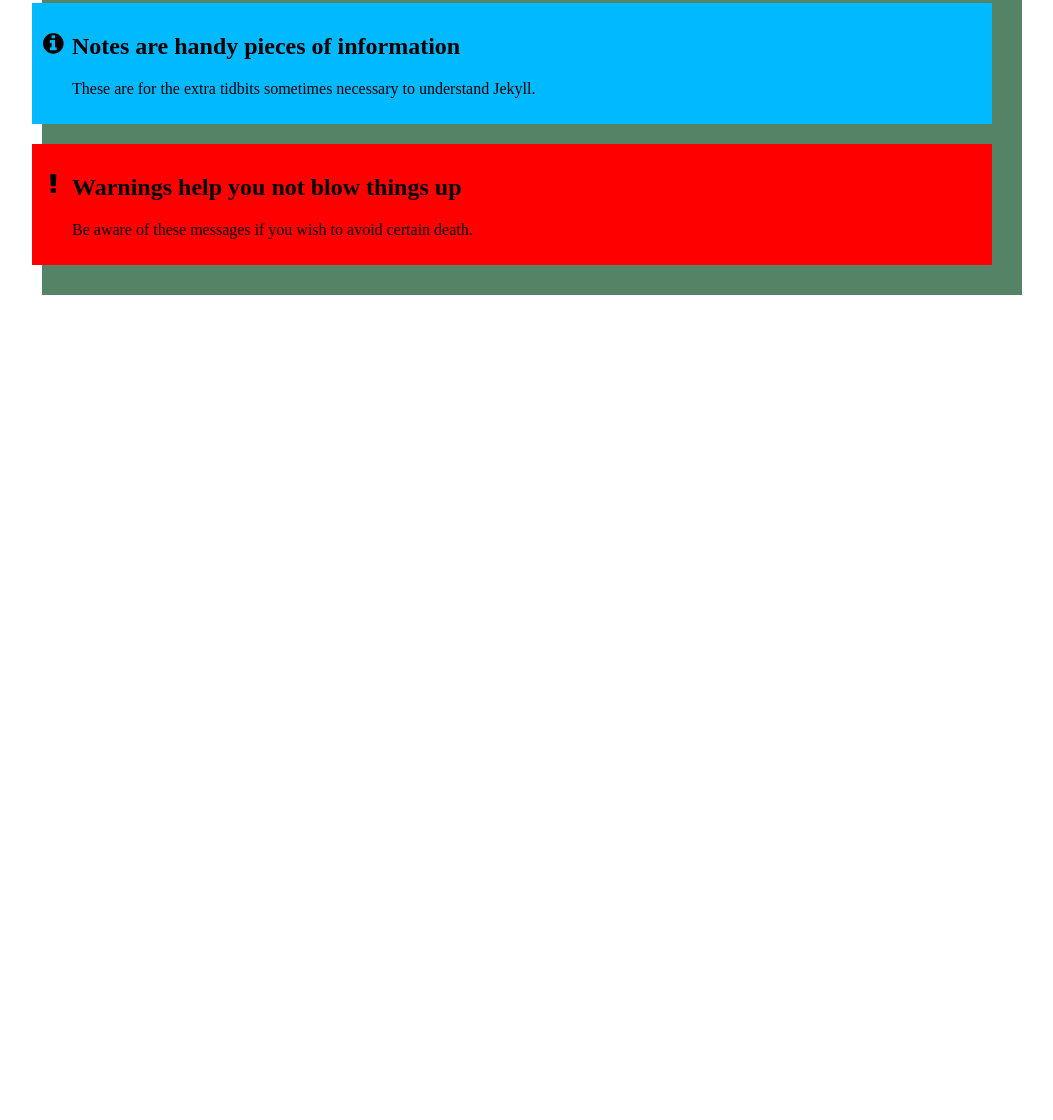
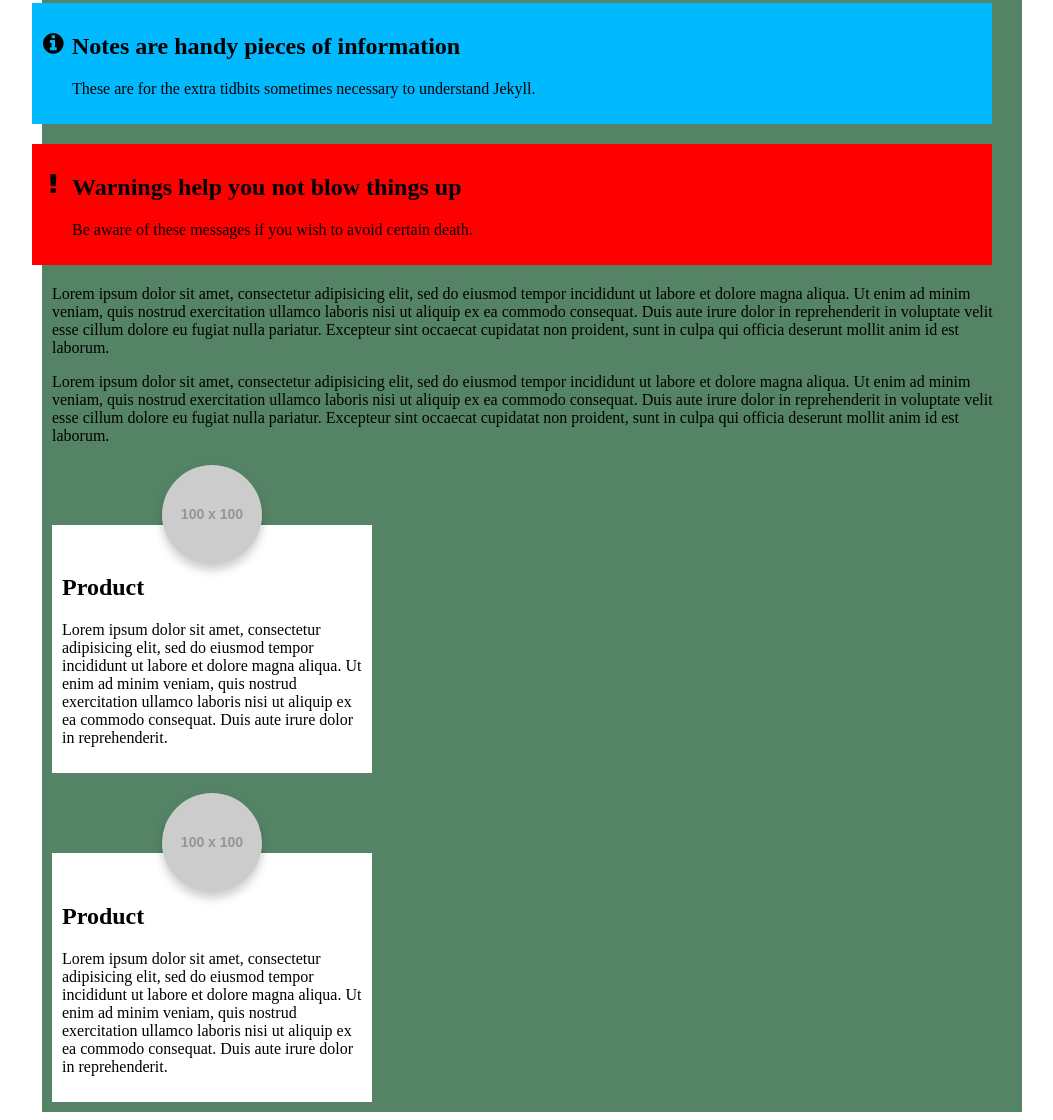
Before and after one commit to mirapatel/position, a plain HTML site: page index.html in a window 1280 px wide. Shown: the part 699-1819 px from the top of the page, without its empty margins (108-1161 px from the left). Before the commit the page ends 1002 px from the top, so only its background shows below. Drawn offline with Linux system fonts and the light colour scheme; placeholder pictures from the web are drawn by us.

Commit message:
Add feature containters with absolute postion

```diff
--- a/css/styles.css
+++ b/css/styles.css
@@ -31,3 +31,20 @@ main {
 .warning i {
 	left: 17px;
 }
+
+.feature {
+	background-color: white;
+	width: 300px;
+	padding: 10px;
+	position: relative;
+	padding-top: 30px;
+	margin-top: 80px;
+}
+
+.feature img {
+	position: absolute;
+	top: -60px;
+	left: calc(50% - 50px);
+	border-radius: 50%; /* every element can be turned into a circle */
+	box-shadow: 0 5px 10px 0 rgba(0, 0, 0,.2);
+}
--- a/index.html
+++ b/index.html
@@ -49,8 +49,37 @@
 			<i class="fa fa-exclamation"></i>
 		</aside>
 
+		<p>Lorem ipsum dolor sit amet, consectetur adipisicing elit, sed do eiusmod
+		tempor incididunt ut labore et dolore magna aliqua. Ut enim ad minim veniam,
+		quis nostrud exercitation ullamco laboris nisi ut aliquip ex ea commodo
+		consequat. Duis aute irure dolor in reprehenderit in voluptate velit esse
+		cillum dolore eu fugiat nulla pariatur. Excepteur sint occaecat cupidatat non
+		proident, sunt in culpa qui officia deserunt mollit anim id est laborum.</p>
 
-		</aside>
+		<p>Lorem ipsum dolor sit amet, consectetur adipisicing elit, sed do eiusmod
+		tempor incididunt ut labore et dolore magna aliqua. Ut enim ad minim veniam,
+		quis nostrud exercitation ullamco laboris nisi ut aliquip ex ea commodo
+		consequat. Duis aute irure dolor in reprehenderit in voluptate velit esse
+		cillum dolore eu fugiat nulla pariatur. Excepteur sint occaecat cupidatat non
+		proident, sunt in culpa qui officia deserunt mollit anim id est laborum.</p>
+
+		<div class="feature">
+			<img src="http://placehold.it/100x100">
+			<h2>Product</h2>
+			<p>Lorem ipsum dolor sit amet, consectetur adipisicing elit, sed do eiusmod
+			tempor incididunt ut labore et dolore magna aliqua. Ut enim ad minim veniam,
+			quis nostrud exercitation ullamco laboris nisi ut aliquip ex ea commodo
+			consequat. Duis aute irure dolor in reprehenderit.</p>
+		</div>
+
+		<div class="feature">
+			<img src="http://placehold.it/100x100">
+			<h2>Product</h2>
+			<p>Lorem ipsum dolor sit amet, consectetur adipisicing elit, sed do eiusmod
+			tempor incididunt ut labore et dolore magna aliqua. Ut enim ad minim veniam,
+			quis nostrud exercitation ullamco laboris nisi ut aliquip ex ea commodo
+			consequat. Duis aute irure dolor in reprehenderit.</p>
+		</div>
 
 
 	</main>
```
